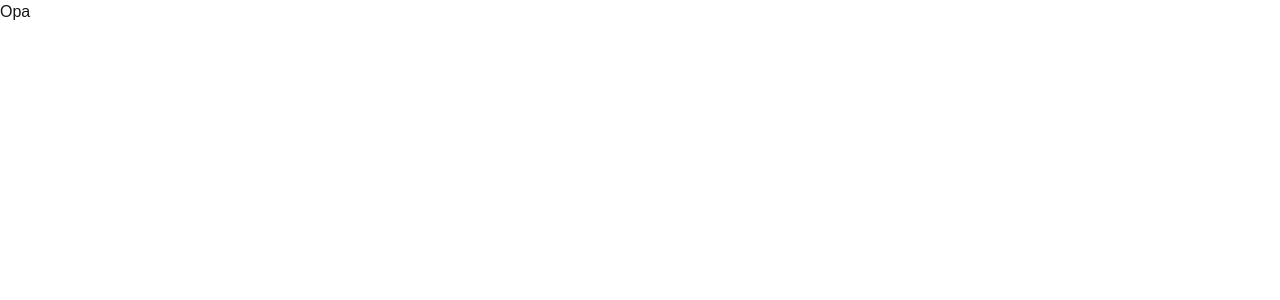
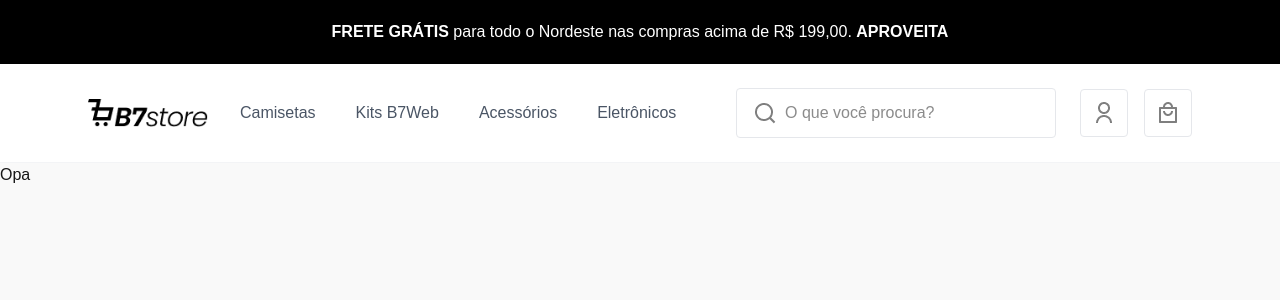
Before and after one commit to andre96costa/b7store, a Next.js app in the folder frontend/: page / in a window 1280 px wide. Shown: the top 300 px of the page. Built offline with nearby package versions, Linux system fonts and the light colour scheme.

Commit message:
Montando o componente header

```diff
--- /dev/null
+++ b/frontend/src/app/(site)/layout.tsx
@@ -0,0 +1,14 @@
+import { Header } from "@/components/layout/header";
+
+export default function SiteLayout({
+  children,
+}: Readonly<{
+  children: React.ReactNode;
+}>) {
+  return (
+    <div>
+        <Header></Header>
+        { children }
+    </div>
+  );
+}
--- a/frontend/src/app/globals.css
+++ b/frontend/src/app/globals.css
@@ -1,7 +1,8 @@
 @import "tailwindcss";
+@import url('https://fonts.googleapis.com/css2?family=Poppins:ital,wght@0,400;0,500;0,700;1,400;1,500;1,700&display=swap');
 
 :root {
-  --background: #ffffff;
+  --background: #f9f9f9;
   --foreground: #171717;
 }
 
@@ -15,5 +16,5 @@
 body {
   background: var(--background);
   color: var(--foreground);
-  font-family: Arial, Helvetica, sans-serif;
+  font-family: "Poppins", sans-serif;
 }
--- a/frontend/src/app/layout.tsx
+++ b/frontend/src/app/layout.tsx
@@ -1,9 +1,10 @@
 import type { Metadata } from "next";
 import "./globals.css";
 
+
 export const metadata: Metadata = {
-  title: "Create Next App",
-  description: "Generated by create next app",
+  title: "B7Store",
+  description: "Webstore of b7web",
 };
 
 export default function RootLayout({
--- /dev/null
+++ b/frontend/src/components/layout/header-icon.tsx
@@ -0,0 +1,17 @@
+import Image from "next/image"
+
+type Props = {
+    src: string;
+    alt: string;
+    selected?: boolean;
+    srcSelected?: string;
+}
+
+export const HeaderIcon = ({ src, alt, selected, srcSelected }: Props) => {
+    return (
+        <div className={`size-12 border border-gray-200 rounded-sm flex items-center justify-center ${selected ? 'bg-blue-600' : 'hover:bg-gray-100'}`}>
+            {!selected && <Image src={src} alt={alt} width={24} height={24} className="size-6" /> }
+            {selected  && srcSelected && <Image src={srcSelected} alt={alt} width={24} height={24} className="size-6" /> }
+        </div>
+    )
+}
--- /dev/null
+++ b/frontend/src/components/layout/header-search.tsx
@@ -0,0 +1,10 @@
+export const HeaderSearch = () => {
+    return (
+        <input type="search"
+            name="search"
+            id="search"
+            className="border border-gray-200 w-full pl-12 py-3 rounded-sm outline-0 bg-no-repeat bg-[url(/assets/ui/search.png)] bg-[16px_50%] bg-[size:24px]"
+            placeholder="O que você procura?"
+        />
+    )
+}
--- /dev/null
+++ b/frontend/src/components/layout/header.tsx
@@ -0,0 +1,87 @@
+"use client"
+
+import Image from "next/image"
+import { HeaderIcon } from './header-icon';
+import Link from "next/link";
+import { useState } from "react";
+import { HeaderSearch } from "./header-search";
+
+type MenuItem = {
+    label: string;
+    href: string;
+}
+
+export function Header(){
+    const menu: MenuItem[] = [
+        {label: 'Camisetas', href: '/categories/camisa'},
+        {label: 'Kits B7Web', href: '/categories/kits'},
+        {label: 'Acessórios', href: '/categories/kits'},
+        {label: 'Eletrônicos', href: '/categories/kits'},
+    ];
+
+    const [menuOpened, setMenuOpened] = useState(false);
+
+    return (
+        <header className="bg-white border-b border-gray-100">
+            <div className="bg-black text-white text-center p-5">
+                <strong>FRETE GRÁTIS</strong> para todo o Nordeste nas compras acima de R$ 199,00. <strong>APROVEITA</strong>
+            </div>
+            <div className="w-full max-w-6xl mx-auto p-6">
+                <div className="flex items-center justify-between">
+                    <div className="w-32">
+                        <Link href={'/'}>
+                            <Image src="/assets/ui/logo-black.png" alt="b7store" width={120} height={40} />
+                        </Link>
+                    </div>
+                    <div className="flex-1">
+                        <div className="w-full hidden md:flex items-center px-6 gap-6">
+                            <div className="flex-1">
+                                <ul className="flex gap-10 font-medium text-gray-600">
+                                    {menu.map(item => (
+                                        <li key={item.label}>
+                                            <Link key={item.label} href={item.href}>
+                                                {item.label}
+                                            </Link>
+                                        </li>
+                                    ))}
+                                </ul>
+                            </div>
+                            <div className="w-80">
+                                <HeaderSearch />
+                            </div>
+                        </div>
+                    </div>
+                    <div className="flex gap-4">
+                        <Link href={'/my-orders'}>
+                            <HeaderIcon src='/assets/ui/user-line.png' alt='Perfil' />
+                        </Link>
+                        <Link href={'/cart'}>
+                            <HeaderIcon src='/assets/ui/shopping-bag-4-line.png' alt='Carrinho' />
+                        </Link>
+                        <div className="md:hidden" onClick={() => setMenuOpened(!menuOpened)}>
+                            <HeaderIcon src='/assets/ui/menu-line.png' alt='Menu' selected={menuOpened} srcSelected="/assets/ui/menu-line-white.png" />
+                        </div>
+                    </div>
+                </div>
+            </div>
+            {menuOpened &&
+                <div className="md:hidden pb-6">
+                    {menu.map(item => (
+                        <Link key={item.label} href={item.href}>
+                            <div className="p-6 border-b border-gray-200 flex items-center justify-between">
+                                <div className="font-medium text-lg text-gray-500">
+                                    {item.label}
+                                </div>
+                                <Image src="/assets/ui/arrow-up-right.png" alt="Ir  a categoria" width={24} height={24} />
+                            </div>
+
+                        </Link>
+                    ))}
+                </div>
+            }
+            <div className="p-6 pt-0 md:hidden">
+                <HeaderSearch />
+            </div>
+        </header>
+    )
+}
```
Also changed, not shown: frontend/src/app/(site)/page.tsx (renamed from frontend/src/app/page.tsx).
